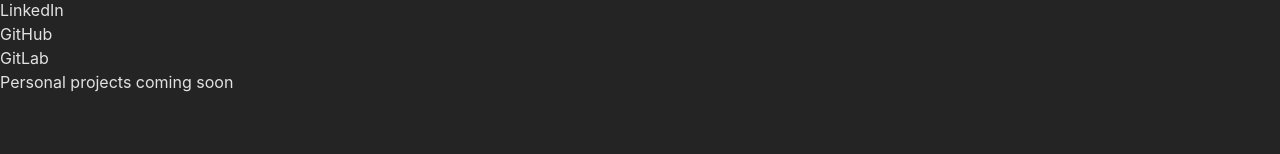
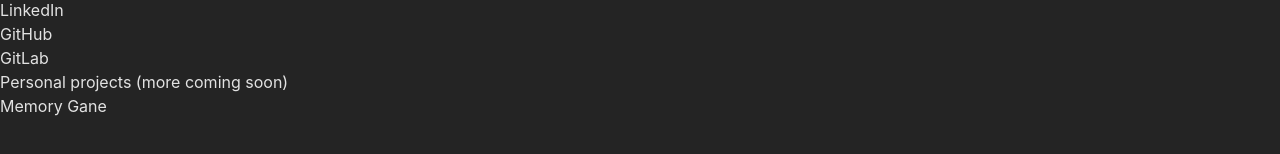
Before and after one commit to DutchRican/about-me, a React (Vite) app: page / in a window 1280 px wide. Shown: the part 572-726 px from the top of the page. Built offline with nearby package versions, Linux system fonts and the light colour scheme.

Commit message:
added personal project

```diff
--- a/src/App.jsx
+++ b/src/App.jsx
@@ -19,7 +19,11 @@
           { url: 'https://github.com/DutchRican', name: 'GitHub' },
           { url: 'https://gitlab.com/users/DutchRican/projects', name: 'GitLab' }]}
         />
-        <div><h3 className="border-b border-white bg-gradient-to-br from-blue-200 to-purple-200 bg-clip-text text-transparent">Personal projects coming soon</h3></div>
+        <div>
+          <LinkSection title="Personal projects (more coming soon)" links={[
+            { url: 'https://memory-pi-roan.vercel.app', name: 'Memory Gane' },
+          ]} />
+        </div>
       </div>
     </main>
   )
```
